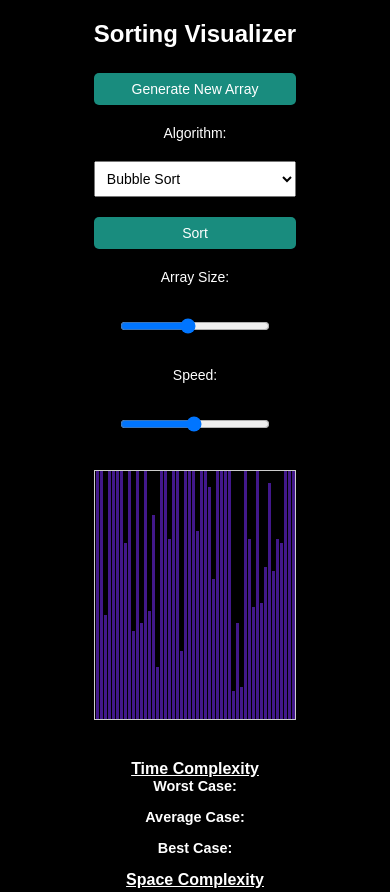
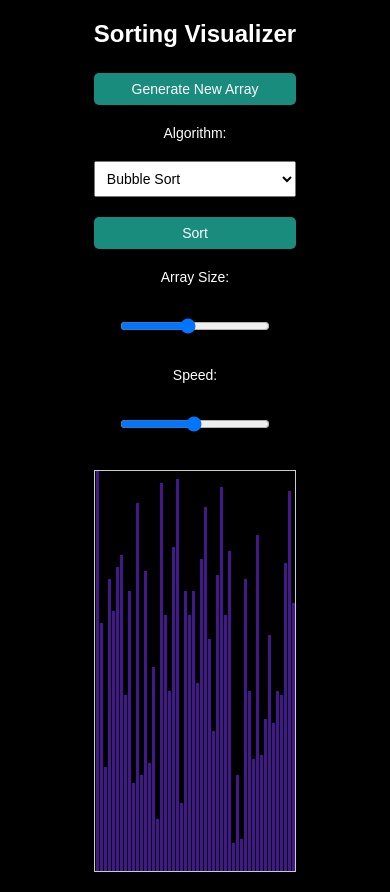
Before and after one commit to soumyadip204/sorting-algorithm-visualizer, a plain HTML site: page index.html in a window 390 px wide. Shown: the top 892 px of the page. Drawn offline with Linux system fonts and the light colour scheme.

Commit message:
Update style.css

```diff
--- a/style.css
+++ b/style.css
@@ -92,8 +92,6 @@
     width: 100%;
     border: 1px solid #ccc;
     flex-grow: 1;
-    /* Hide any tiny overflow from rounding or margins */
-    overflow: hidden;
   }
 
   .bar {
@@ -159,7 +157,7 @@
     }
 
     #array-container {
-      height: 250px;
+      height: auto;
     }
 
     #complexity-container h3 {
```
